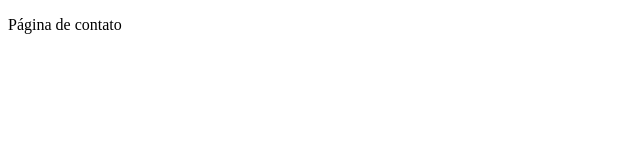
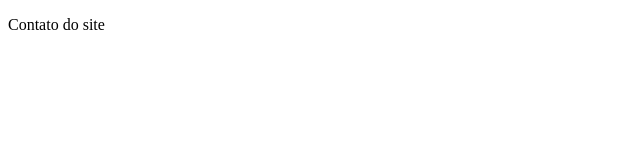
Before and after one commit to thiagoturini/projeto1, a plain HTML site: page contato.html in a window 1280 px wide. Shown: the full height of the page, 0-640 px from the left. Drawn offline with Linux system fonts and the light colour scheme.

Commit message:
alteração final da pagina closes #2

```diff
--- a/contato.html
+++ b/contato.html
@@ -6,6 +6,6 @@
     <title>Document</title>
 </head>
 <body>
-   <p>Página de contato</p>
+   <p>Contato do site</p>
 </body>
 </html>
```
